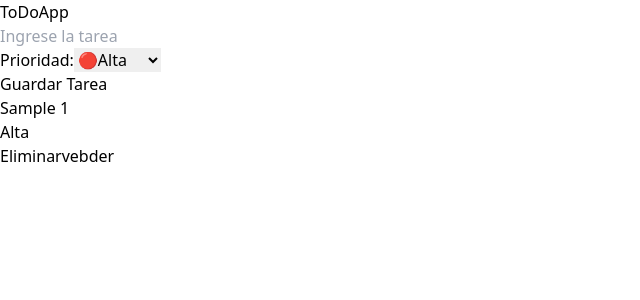
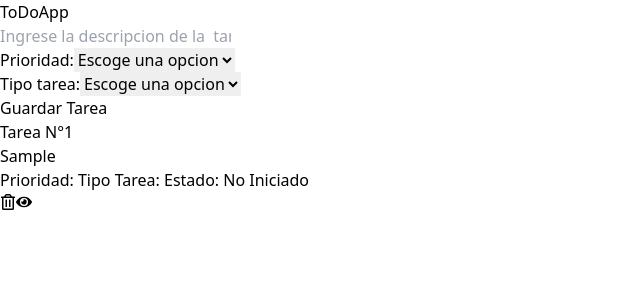
Before and after one commit to GonzaRomero24/ToDoApp, a React (Vite) app: page / in a window 1280 px wide. Both pictures are taken after typing "Sample" into the empty fields and a click on the button "Guardar Tarea". Shown: the top 300 px of the page, without its empty margins (0-640 px from the left). Built offline with nearby package versions, Linux system fonts and the light colour scheme.

Commit message:
se agregaron botones y etiquetas a la card de las tareas

```diff
--- a/package.json
+++ b/package.json
@@ -13,7 +13,8 @@
     "@headlessui/react": "^2.1.10",
     "@heroicons/react": "^2.1.5",
     "react": "^18.3.1",
-    "react-dom": "^18.3.1"
+    "react-dom": "^18.3.1",
+    "react-icons": "^5.3.0"
   },
   "devDependencies": {
     "@eslint/js": "^9.11.1",
--- a/src/App.tsx
+++ b/src/App.tsx
@@ -6,7 +6,8 @@ interface TaskInterface {
   id: number;
   description: string;
   statusTask: string;
-  priority: string
+  priority: string;
+  taskType: string;
   finish: boolean;
   date?: Date;
 }
@@ -18,13 +19,14 @@ function App() {
   const [tasksArray, setTasksArray] = useState<TaskInterface[]>([]);
   const [lastId, setLastId] = useState(1)
 
-  const addNewTask = (valueTask: string, priority: string): void => {
+  const addNewTask = (valueTask: string, priority: string, taskType:string): void => {
     if (valueTask.length < 1) return;
     const objectTask: TaskInterface = {
       id: lastId ,
       description: valueTask,
       statusTask: "No Iniciado",
       priority : priority,
+      taskType: taskType,
       finish: false,
       date: new Date(),
     };
--- a/src/components/Buttons.tsx
+++ b/src/components/Buttons.tsx
@@ -1,18 +1,20 @@
+import React from 'react'
 
 type typeButton ={
-  typeButton : string;
+  typebutton : React.ReactNode;
   idButton : number;
   onClick : (value: string) => void;
+  colorButton : string;
 };
 
-export const Buttons = ({typeButton , idButton, onClick} : typeButton) => {
+export const Buttons = ({typebutton , idButton, onClick , colorButton} : typeButton) => {
   const typeEvent = (event) =>{
     onClick(event.target.value)
   }
   return (
     <>
-      <button value={idButton} onClick={typeEvent} className=" bg-blue-500 hover:bg-blue-700 text-white font-bold py-2 px-4 m-2 rounded">
-        {typeButton}
+      <button value={idButton} onClick={typeEvent} className={colorButton}>
+        {typebutton}
       </button>
     </>
   );
--- a/src/components/CardTask.tsx
+++ b/src/components/CardTask.tsx
@@ -1,10 +1,14 @@
 import {Buttons} from './Buttons'
+import { FaRegTrashAlt } from "react-icons/fa";
+import { FaEye } from "react-icons/fa";
+
 type Props = {
   taskArray: Array<{
     id: number;
     description: string;
     statusTask: string;
     priority: string;
+    taskType: string;
     finish: boolean;
     date?: Date;
   }>;
@@ -16,21 +20,23 @@ export const CardTask = ({ taskArray, deleteTask }: Props) => {
     <>
       <article className="grid grid-cols-1 grid-rows-1 gap-4 m-5">
         {taskArray.map((task) => (
-          <div
-            key={task.id}
-            className="grid grid-cols-1 grid-rows-1 gap-4 p-5 bg-[#00accc] bg-opacity-60"
-          >
-            <div className=" grid justify-items-center col-span-3 m-1 bg-[#4339a9] max-h-full max-w-full ">
-              <p className="text-[#f8ecd4]" key={task.id}>
-                {task.description} {task.id}
-              </p>
-              <p className='text-[#f8ecd4]'>{task.priority}</p>
+          <div key={task.id} className="max-w-sm rounded overflow-hidden shadow-lg">
+            <div className="px-6 py-4">
+              <div className="font-bold text-xl mb-2">Tarea N°{task.id}</div>
+                <p className="text-gray-700 text-base">
+                {task.description}
+                </p>
+              </div>
+              <div className="px-6 pt-4 pb-2">{}
+                <span className="inline-block bg-gray-200 rounded-full px-3 py-1 text-sm font-semibold text-gray-700 mr-2 mb-2">Prioridad: {task.priority}</span>
+                <span className="inline-block bg-gray-200 rounded-full px-3 py-1 text-sm font-semibold text-gray-700 mr-2 mb-2">Tipo Tarea: {task.taskType}</span>
+                <span className="inline-block bg-gray-200 rounded-full px-3 py-1 text-sm font-semibold text-gray-700 mr-2 mb-2">Estado: {task.statusTask}</span>
+              </div>
+              <div className="flex justify-center">
+                <Buttons typebutton={<FaRegTrashAlt />} colorButton = {" bg-red-500 hover:bg-red-700 text-white font-bold py-2 px-4 m-2 rounded"} idButton = {task.id} onClick = {deleteTask}/>
+                <Buttons typebutton={<FaEye />} idButton = {task.id} colorButton={" bg-blue-500 hover:bg-blue-700 text-white font-bold py-2 px-4 m-2 rounded"} onClick = {deleteTask} />
+              </div>
             </div>
-            <div className="col-start-4">
-              <Buttons typeButton={"Eliminar"} idButton = {task.id} onClick = {deleteTask}/>
-              <Buttons typeButton={"vebder"} idButton = {task.id} onClick = {deleteTask} />
-            </div>
-          </div>
         ))}
       </article>
     </>
--- a/src/components/InputToDo.tsx
+++ b/src/components/InputToDo.tsx
@@ -1,53 +1,75 @@
 import { useState } from "react";
 
 type Props ={
-  addNewTask :(task:string, priority:string) => void ;
+  addNewTask :(task:string, priority:string, taskType:string) => void ;
 }
 
 export const InputToDo = ({ addNewTask }: Props) => {
   const [task, setTask] = useState("");
-  const [priority, setPriority] = useState("Alta")
+  const [priority, setPriority] = useState("")
+  const [taskType, setTaskType] = useState("")
 
   const inputChange = (event: React.ChangeEvent<HTMLInputElement>) => {
     setTask(event.target.value);
   };
 
   const prioritySelected = (e : React.ChangeEvent<HTMLSelectElement> ) =>{
+    e.preventDefault();
     console.log(e.target)
     setPriority(e.target.value)
+  }
+
+  const taskTypeSelected = (e : React.ChangeEvent<HTMLSelectElement> ) =>{
+    e.preventDefault();
+    console.log(e.target)
+    setTaskType(e.target.value)
   }
 
   const sendTask = (event: React.MouseEvent<HTMLButtonElement>) => {
     event.preventDefault();
     console.log(task)
     console.log(priority)
-    addNewTask(task, priority);
+    addNewTask(task, priority, taskType);
     setTask("");
+    setPriority("");
+    setTaskType("");
   };
 
   return (
     <>
       <div className="col-span-2 row-start-2">
-        <form className="grid grid-cols-4 grid-rows-1 gap-4 mb-3">
+        <form className="grid grid-cols-5 grid-rows-1 gap-4 mb-3">
           <input
             onChange={inputChange}
             value={task}
             className="col-span-2 shadow appearance-none border rounded w-full py-2 px-3 text-gray-700 leading-tight focus:outline-none focus:shadow-outline "
-            placeholder="Ingrese la tarea"
+            placeholder="Ingrese la descripcion de la  tarea"
           ></input>
           <div className="col-start-3 flex items-center">
             <label htmlFor="priority" className="mr-3 text-white">
               Prioridad:
             </label>
             <select name="priority" value={priority} onChange={prioritySelected} className=" shadow appearance-none border rounded w-full py-2 px-3 text-gray-700 leading-tight focus:outline-none focus:shadow-outline">
-              <option value={'Alta'}>🔴Alta</option>
-              <option value={'Media'}>🟠Media</option>
-              <option value={'Baja'}>🔵Baja</option>
+              <option value={""}  selected >Escoge una opcion</option>
+              <option value={'Alta'}>🔴 Alta</option>
+              <option value={'Media'}>🟠 Media</option>
+              <option value={'Baja'}>🔵 Baja</option>
+            </select>
+          </div>
+          <div className="col-start-4 flex items-center">
+            <label htmlFor="priority" className="mr-3 text-white">
+              Tipo tarea:
+            </label>
+            <select name="taskType" value={taskType} onChange={taskTypeSelected} className=" shadow appearance-none border rounded w-full py-2 px-3 text-gray-700 leading-tight focus:outline-none focus:shadow-outline">
+            <option value={""}  selected >Escoge una opcion</option>
+              <option value={'Programacion'}>💻 Programacion</option>
+              <option value={'Trabajo'}>⚙️ Trabajo</option>
+              <option value={'Estudio'}>📖 Estudio</option>
             </select>
           </div>
           <button
             onClick={sendTask}
-            className="col-start-4 bg-blue-500 hover:bg-blue-700 text-white font-bold py-2 px-4 rounded"
+            className="col-start-5 bg-blue-500 hover:bg-blue-700 text-white font-bold py-2 px-4 rounded"
           >
             Guardar Tarea
           </button>
```
Also changed, not shown: 1 other file (tests, documents, lock files or other folders).
